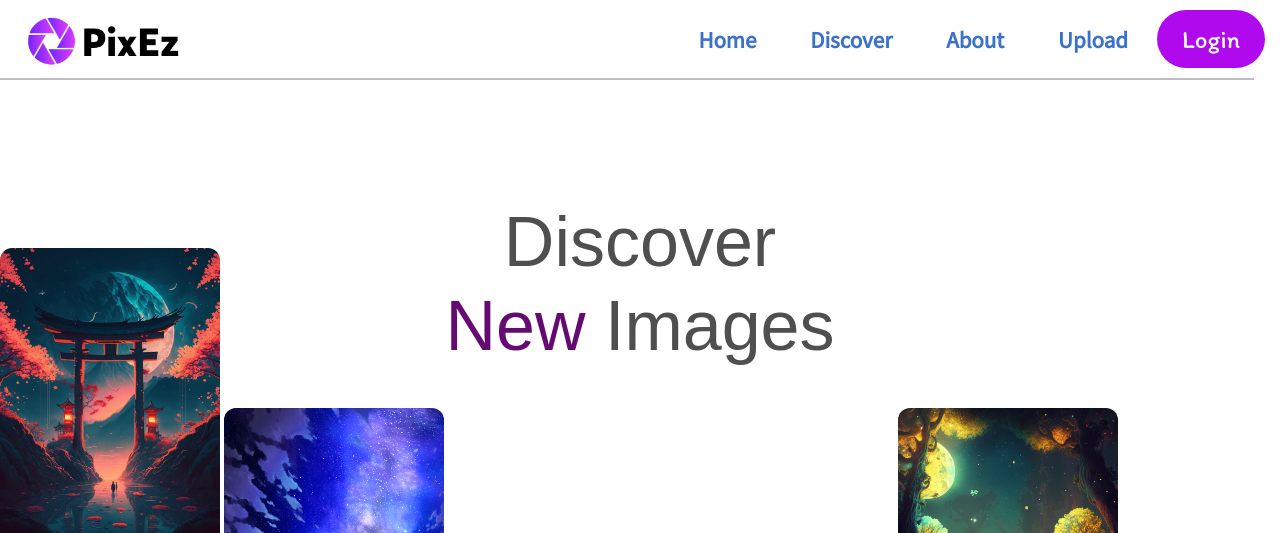
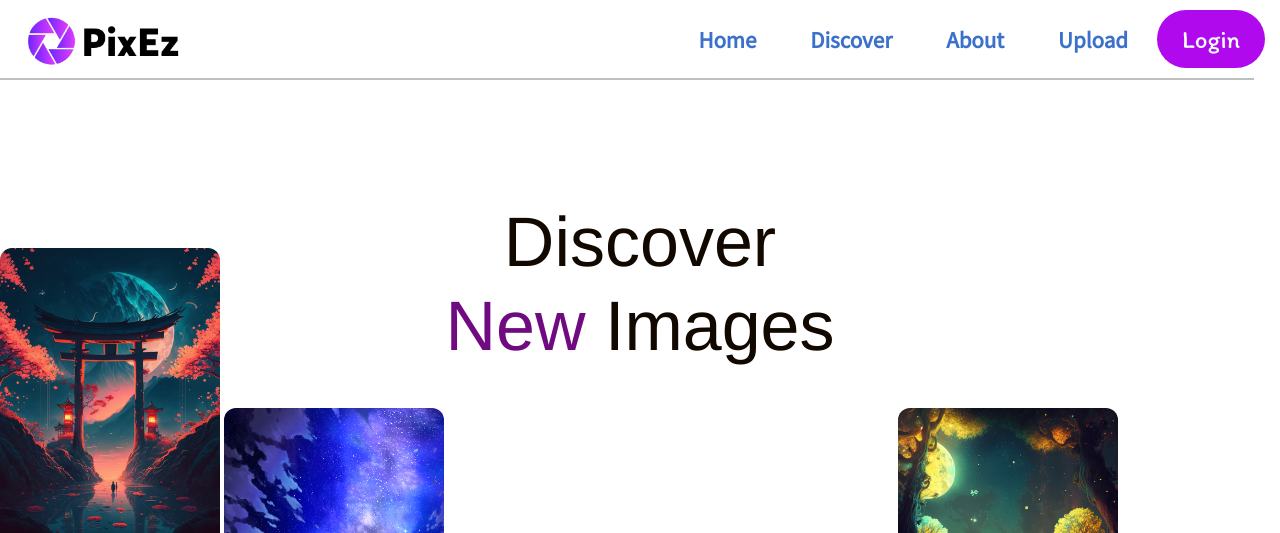
Before and after one commit to NotMe1128/PixEz, a plain HTML site: page website/index.html in a window 1280 px wide. Shown: the top 533 px of the page. Drawn offline with nearby package versions, Linux system fonts and the light colour scheme; a web font is replaced by a local one.

Commit message:
Add files via upload

```diff
--- a/website/index.html
+++ b/website/index.html
@@ -7,7 +7,8 @@
         <meta name="description" content="" />
         <meta name="viewport" content="width=device-width, initial-scale=1" />
         <link rel="stylesheet" href="style.css" />
-        <link rel="preconnect" href="https://fonts.googleapis.com" />
+        <link rel="stylesheet" href="https://cdn.jsdelivr.net/npm/bootstrap@5.2.3/dist/css/bootstrap.min.css" integrity="sha384-rbsA2VBKQhggwzxH7pPCaAqO46MgnOM80zW1RWuH61DGLwZJEdK2Kadq2F9CUG65" crossorigin="anonymous">
+        <link rel="preconnect" href="https://fonts.googleapis.com/>
         <link rel="preconnect" href="https://fonts.gstatic.com" crossorigin />
         <link
             href="https://cdnjs.cloudflare.com/ajax/libs/mdb-ui-kit/6.1.0/mdb.min.css"
@@ -44,7 +45,7 @@
                 <div class="card1">
                     <img src="img1.jpg" alt="" />
                 </div>
-                <div class="card2">
+                <div class="card2 ">
                     <img src="img2.jpg" alt="" />
                 </div>
                 <div class="card3">
--- a/website/style.css
+++ b/website/style.css
@@ -1,4 +1,4 @@
-@import url('https://fonts.googleapis.com/css2?family=Itim&family=Merriweather:wght@300&family=Roboto&family=Source+Sans+Pro&display=swap');
+@import url('https://fonts.googleapis.com/css2?family=Itim&family=Merriweather:wght@300&family=Roboto:wght@400;700&family=Source+Sans+Pro&display=swap');
 @font-face{
     font-family:"helvetica";
     src:url("https://candyfonts.com/wp-data/2018/10/26/11538/HELR45W.ttf") format("woff"),
@@ -86,27 +86,28 @@ button:hover{
     padding-top: 7em;
     margin-top: 0%;
     padding-bottom: 7em;
-    font-family:Arial, Helvetica, sans-serif;
+    font-family: helvetica;
 }
 .cards{
     margin-top: 4.5rem;
 }
 
 .main{
-    backgrowund: linear-gradient(180deg, rgba(211,0,249,0.45780547326352417) 0%, rgba(254,251,255,0.45780547326352417) 100%, rgba(255,255,255,0) 100%);
     background-image: url("background.jpg");
-background-size:cover;
+    background-size:cover;
     position:relative;
 }
 
 .main h1{
-    font-family: Arial, Helvetica, sans-serif;
+    font-family:helvetica;
     font-size: 70px;
     position: relative;
     top:-4rem;
+    color: #110900;
+    font-weight: 599;
 }
 .new{
-    color: rgb(101, 10, 115);
+    color: rgb(112, 10, 128);
     size:150%;
 }
 
```
